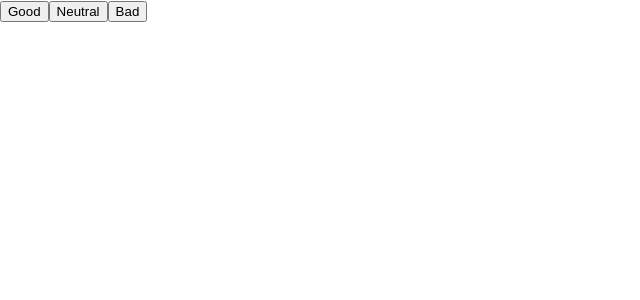
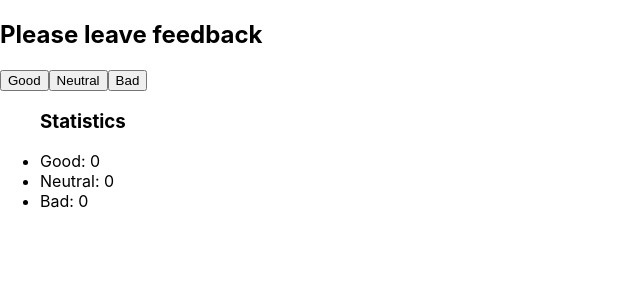
Before and after one commit to Den4yk76/goit-react-hw-02-feedback, a React (Create React App) app: page / in a window 1280 px wide. Shown: the top 300 px of the page, without its empty margins (0-640 px from the left). Built offline with nearby package versions, Linux system fonts and the light colour scheme.

Commit message:
Задание 1 Шаг1 сделано

```diff
--- a/src/components/Feedback/Feedback.js
+++ b/src/components/Feedback/Feedback.js
@@ -1,13 +1,41 @@
 import { Component } from 'react';
 
 export default class Feedback extends Component {
-    render() {
-        return (
-            <div>
-                <button>Good</button>
-                <button>Neutral</button>
-                <button>Bad</button>
-            </div>
-        );
-    }
+  state = {
+    Good: 0,
+    Neutral: 0,
+    Bad: 0,
+  };
+
+  handleGood = () => {
+    this.setState(prevState => ({ Good: prevState.Good + 1 }));
+  };
+
+  handleNeutral = () => {
+    this.setState(prevState => ({ Neutral: prevState.Neutral + 1 }));
+  };
+
+  handleBad = () => {
+    this.setState(prevState => ({ Bad: prevState.Bad + 1 }));
+  };
+
+  render() {
+    const { Good } = this.state;
+    const { Neutral } = this.state;
+    const { Bad } = this.state;
+    return (
+      <section>
+        <h2>Please leave feedback</h2>
+        <button onClick={this.handleGood}>Good</button>
+        <button onClick={this.handleNeutral}>Neutral</button>
+        <button onClick={this.handleBad}>Bad</button>
+        <ul>
+          <h3>Statistics</h3>
+          <li>Good: {Good}</li>
+          <li>Neutral: {Neutral}</li>
+          <li>Bad: {Bad}</li>
+        </ul>
+      </section>
+    );
+  }
 }
```
Also changed, not shown: 1 other file (tests, documents, lock files or other folders).
